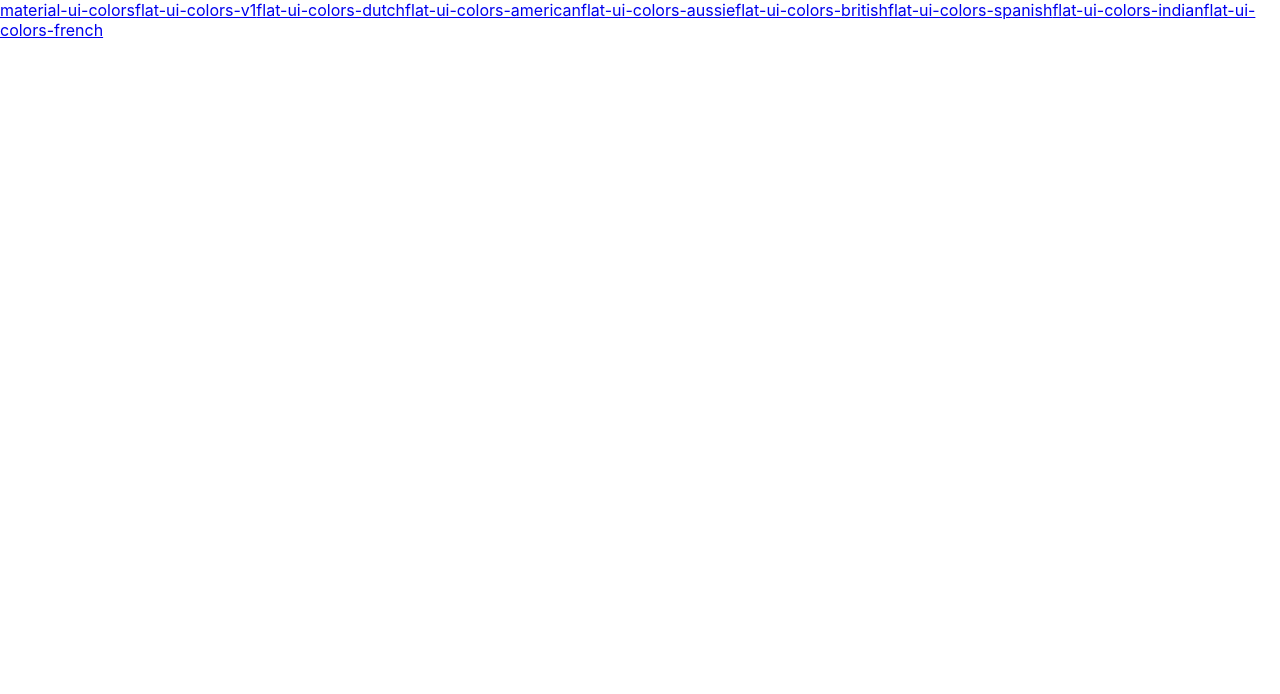
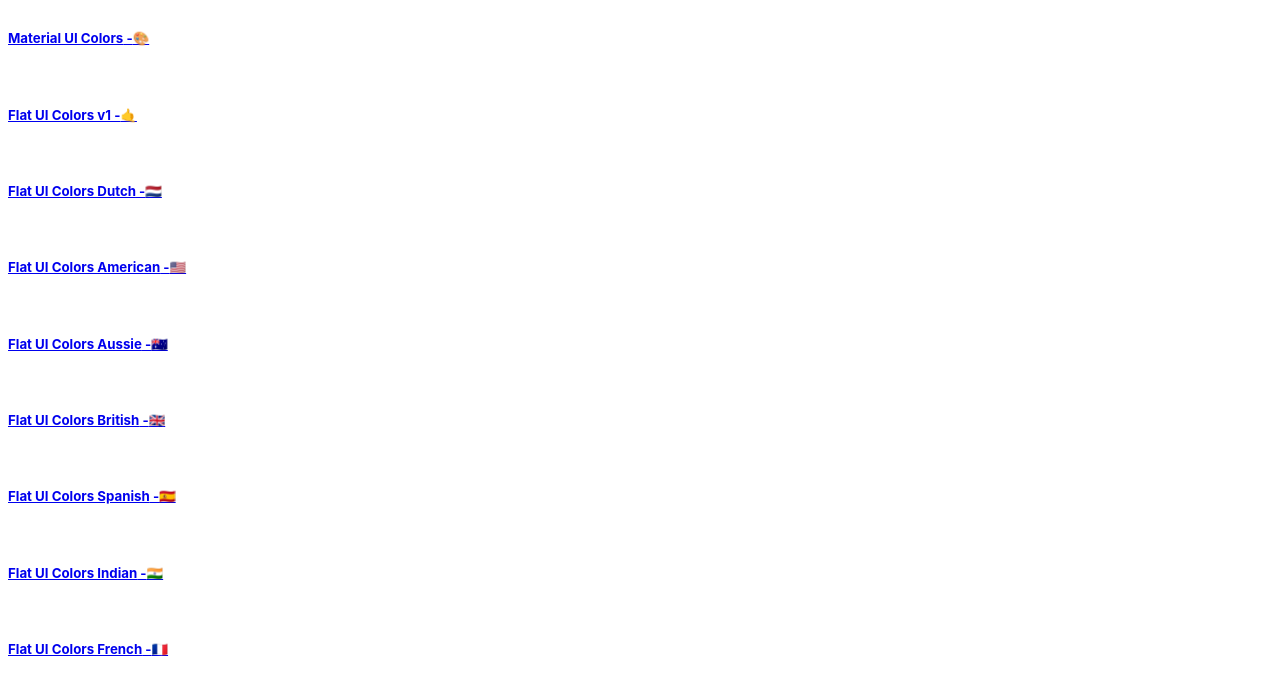
Before and after one commit to BrianRigii/Color-Project, a React (Create React App) app: page / in a window 1280 px wide. Shown: the top 694 px of the page. Built offline with nearby package versions, Linux system fonts and the light colour scheme.

Commit message:
add jss style

```diff
--- a/package.json
+++ b/package.json
@@ -5,6 +5,7 @@
   "dependencies": {
     "@material-ui/core": "^4.11.0",
     "@material-ui/icons": "^4.9.1",
+    "@material-ui/styles": "^4.10.0",
     "@testing-library/jest-dom": "^4.2.4",
     "@testing-library/react": "^9.5.0",
     "@testing-library/user-event": "^7.2.1",
--- /dev/null
+++ b/src/Minipallete.js
@@ -0,0 +1,49 @@
+import React, { Component } from "react";
+import { Link } from "react-router-dom";
+import { withStyles } from "@material-ui/styles";
+
+const styles = {
+  root: {
+    backgroundColor: "white",
+    borderRadius: "5px",
+    padding: "0.5rem",
+    "&:a":{
+        textDecoration:"none"
+
+    },
+    "&:hover" :{
+        cursor : "pointer"
+    }
+
+
+  },
+  title: {
+
+
+  },
+  color :{
+      backgroundColor: "grey"
+
+  }
+};
+class Minipallete extends Component {
+  render() {
+    return (
+      <Link to={`/pallete/${this.props.minipallete.id}`}>
+        <div className={this.props.classes.root}>
+          <div className={this.props.classes.color}>
+
+          </div>
+          <div className={this.props.classes.title}>
+            <h5>
+              {this.props.minipallete.paletteName} -
+              <span>{this.props.minipallete.emoji}</span>
+            </h5>
+          </div>
+        </div>
+      </Link>
+    );
+  }
+}
+
+export default withStyles(styles)(Minipallete);
--- a/src/PalleteList.js
+++ b/src/PalleteList.js
@@ -1,17 +1,13 @@
-import React, { Component } from 'react'
+import React, { Component } from "react";
 import seedColors from "./seedColors";
-import {Link} from "react-router-dom"
- class PalleteList extends Component {
-    render() {
-       var links = seedColors.map(pallete =>(
-            <Link to ={`pallete/${pallete.id}`} >{pallete.id}</Link>
-        ))
-        return (
-            <div className= {PalleteList}>
-                {links}
-            </div>
-        )
-    }
+import Minipallete from "./Minipallete";
+class PalleteList extends Component {
+  render() {
+    var links = seedColors.map((pallete) => (
+      <Minipallete minipallete={pallete}></Minipallete>
+    ));
+    return <div className="PalleteList">{links}</div>;
+  }
 }
 
-export default PalleteList
+export default PalleteList;
```
